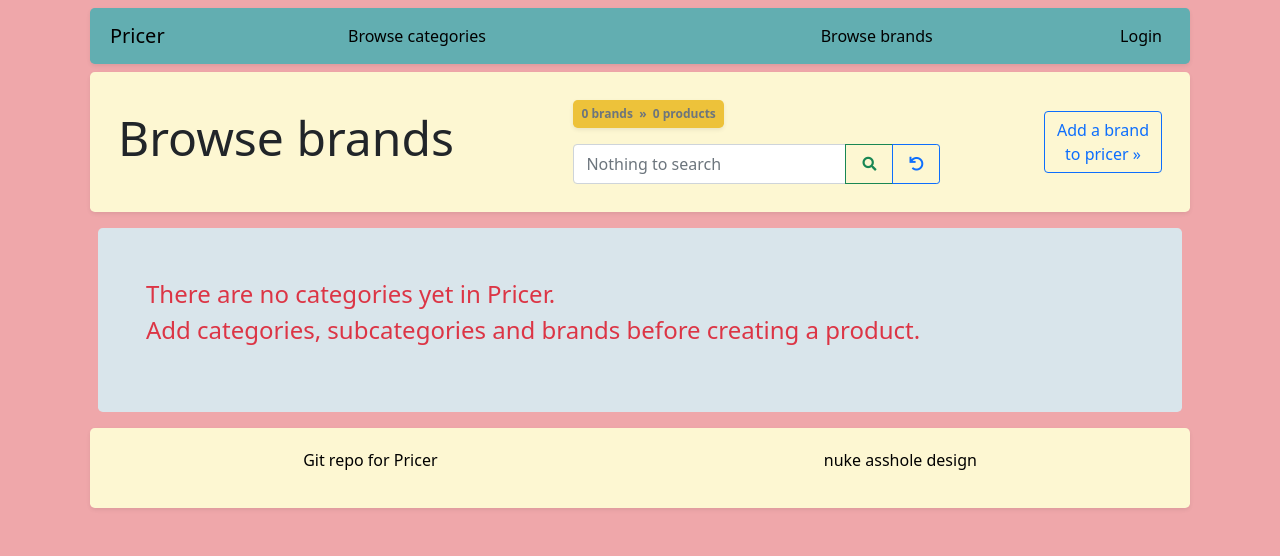
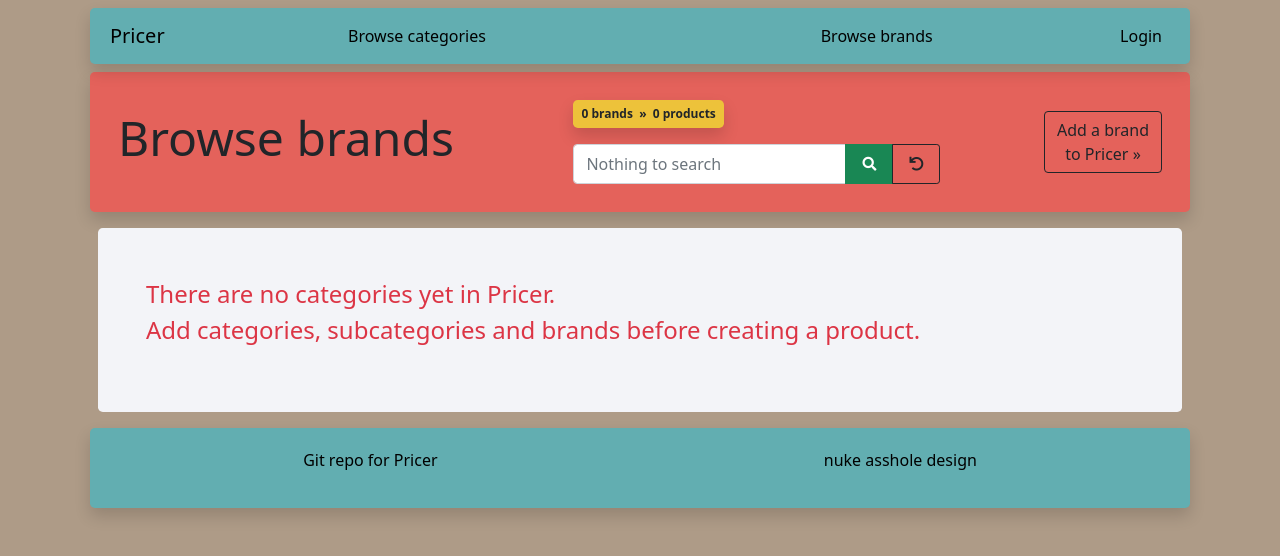
Before and after one commit to Inu-Oh/prcr, a Django app: page /brands in a window 1280 px wide. Shown: the top 556 px of the page. Run offline with Django 4.2, Linux system fonts and the light colour scheme; data that the repository does not hold is empty; some libraries are stand-ins or nearby versions.

Commit message:
adapted new color sheme to all templates

```diff
--- a/cap/home/static/css/main.css
+++ b/cap/home/static/css/main.css
@@ -1,18 +1,18 @@
 :root {
-    --inuOhSky:#d9e5eb;
-    --inuOhKimono:#efa7aa;
+    --inuOhSky:#f3f4f8;
+    --inuOhKimono:#e4625b;
     --inuOhHair:#62aeb1;
     --inuOhYukata:#fdf7d2;
     --inuOhFan:#edc23a;
-    --inuOhDrum:#ddd5c1;
+    --inuOhDrum:#ae9b87;
     --inuOhHat:#80999c;
 }
 
 body, .no-bg {
-    background-color: var(--inuOhKimono) !important;
+    background-color: var(--inuOhDrum) !important;
 }
 
-.nav {
+.nav, .footer {
     background-color: var(--inuOhHair) !important;
 }
 
@@ -20,8 +20,8 @@ body, .no-bg {
     width: 39px;
 }
 
-.header, .footer, .heading {
-    background-color: var(--inuOhYukata) !important;
+.header, .heading {
+    background-color: var(--inuOhKimono) !important;
 }
 
 .main, .section, .cards, .product, .no-content {
@@ -106,7 +106,7 @@ body, .no-bg {
 #product-profile-no-pic {
     width: 100%;
     height: 100%;
-    background-color: var(--inuOhDrum);
+    background-color: var(--inuOhYukata);
 }
 
 #product-profile-no-pic:hover {
@@ -122,7 +122,7 @@ body, .no-bg {
 }
 
 #price-history {
-    background-color: var(--inuOhDrum) !important;
+    background-color: var(--inuOhYukata) !important;
 }
 
 #comments {
--- a/cap/home/templates/base_bootstrap.html
+++ b/cap/home/templates/base_bootstrap.html
@@ -18,7 +18,7 @@
             {% block navbar %}{% endblock navbar %}
 
 
-            <header class="header p-3 m-2 bg-light rounded-3 shadow-sm">
+            <header class="header p-3 m-2 bg-light rounded-3 shadow">
                 <div class="container-fluid py-1 d-flex justify-content-between align-items-center">
                     {% block page_header %}{% endblock page_header %}
                 </div>
@@ -30,7 +30,7 @@
             </main>
 
             <div class="mt-3"></div>
-            <footer class="footer p-3 m-2 bg-light rounded-3 shadow-sm">
+            <footer class="footer p-3 m-2 bg-light rounded-3 shadow">
                 <div class="container-fluid p-1 d-flex justify-content-around align-items-center">
                     <p><a href="https://github.com/Inu-Oh/prcr"
                         class="link-style">Git repo for Pricer</a></p>
--- a/cap/home/templates/base_form.html
+++ b/cap/home/templates/base_form.html
@@ -5,7 +5,7 @@
 
 
 {% block content %}
-<div class="main p-1 m-3 bg-light rounded-3 shadow-sm">
+<div class="main p-1 m-3 bg-light rounded-3 shadow">
     <div class="container-fluid p-3">
         {% load crispy_forms_tags %}
         <form action="" method="post" id="upload_form" enctype="multipart/form-data">
--- a/cap/home/templates/base_menu.html
+++ b/cap/home/templates/base_menu.html
@@ -3,7 +3,7 @@
 {% load app_tags %} <!-- see home/templatetags/app_tags.py -->
 
 {% block navbar %}
-<nav class="nav p-2 m-2 navbar navbar-expand-sm navbar-light bg-light rounded-3 shadow-sm">
+<nav class="nav p-2 m-2 navbar navbar-expand-sm navbar-light bg-light rounded-3 shadow">
     <div class="container-fluid">
         {% url 'prcr:main_list' as x %}
         <a class="navbar-brand link-style" href="{{ x }}">Pricer</a>
--- a/cap/prcr/templates/prcr/brand_list.html
+++ b/cap/prcr/templates/prcr/brand_list.html
@@ -6,7 +6,7 @@
 <h2 class="display-5 text-dark">
     Browse brands</h2>
 <div>
-    <p class="header-stat badge text-secondary m-2 p-2 rounded-3 shadow-sm">
+    <p class="header-stat badge text-dark m-2 p-2 rounded-3 shadow">
         {% if search %} Your search found {{ filtered_list|length }} categories {% else %}
         {% if brand_list|length != 1 %} {{ brand_list|length }} brands &nbsp;&raquo;&nbsp;
         {% else %} {{ brand_list|length }} brand &nbsp;&raquo;&nbsp; {% endif %}
@@ -22,14 +22,14 @@
             <option value="{{ brand.brand }}"> {{ brand.brand }} </option>
             {% endfor %}{% endif %}
         </datalist>
-        <button type="submit" class="btn btn-sm btn-outline-success">
+        <button type="submit" class="btn btn-sm btn-success">
             <i class="fa fa-search p-2"></i></button>
-        <a href="{% url 'prcr:main_list' %}" class="btn btn-sm btn-outline-primary">
+        <a href="{% url 'prcr:main_list' %}" class="btn btn-sm btn-outline-dark">
             <i class="fa fa-undo p-2"></i></a>
     </form>
 </div>
-<a class="header-link btn btn-md btn-outline-primary" href="{% url 'prcr:brand_create' %}">
-    Add a brand<br> to pricer &raquo;</a>
+<a class="header-link btn btn-md btn-outline-dark" href="{% url 'prcr:brand_create' %}">
+    Add a brand<br> to Pricer &raquo;</a>
 {% endblock page_header %}
 
 
@@ -37,10 +37,10 @@
 {% if filtered_list %}
 {% for brand in filtered_list %}
 <section class="container-fluid mt-3">
-    <h4 class="heading p-3 mt-3 bg-light rounded-3 shadow-sm text-dark d-flex justify-content-between align-items-center">
+    <h4 class="heading p-3 mt-3 bg-light rounded-3 shadow text-dark d-flex justify-content-between align-items-center">
         {{ brand }}
         <a href="{% url 'prcr:product_brand_create' brand.id %}"
-            class="btn btn-sm btn-outline-secondary">
+            class="btn btn-sm btn-outline-dark">
             Add {{ brand.brand }} products &raquo;</a>
     </h4>
 </section>
@@ -50,7 +50,7 @@
         {% for product in product_list %}
         {% if product.brand.id == brand.id %}
         <a href="{% url 'prcr:product_detail' product.id %}" class="link-style col-md-6">
-            <div class="cards card p-2 mt-3 row g-0 border rounded-3 overflow-hidden shadow-sm h-md-250 position-relative">
+            <div class="cards card p-2 mt-3 row g-0 border rounded-3 overflow-hidden shadow h-md-250 position-relative">
                 <div class="row g-0 card-header flex-md-row">
                     <h5 class="link-style fs-3 text-dark pt-2">
                     {{ product.product }}
--- a/cap/prcr/templates/prcr/feature_form.html
+++ b/cap/prcr/templates/prcr/feature_form.html
@@ -3,7 +3,7 @@
 
 {% block page_header %}
 <h3 class="display-6 text-dark">Add a new feature to<br>
-    <span class="text-primary display-3"> {{ product.product }} </span>
+    <span class="display-3"> {{ product.product }} </span>
     <span class="text-small"> ({{ product.brand.brand }}) </span></h3>
 {% endblock page_header %}
 
--- a/cap/prcr/templates/prcr/price_form.html
+++ b/cap/prcr/templates/prcr/price_form.html
@@ -2,8 +2,8 @@
 
 
 {% block page_header %}
-<h3 class="display-6 text-dark">Add a new price link to<br>
-    <span class="text-primary display-3"> {{ product.product }} </span>
+<h3 class="display-6 text-dark">Add a new price link for<br>
+    <span class="display-3"> {{ product.product }} </span>
     <span class="text-small"> ({{ product.brand.brand }}) </span></h3>
 {% endblock page_header %}
 
--- a/cap/prcr/templates/prcr/price_update_form.html
+++ b/cap/prcr/templates/prcr/price_update_form.html
@@ -3,7 +3,7 @@
 
 {% block page_header %}
 <h3 class="display-6 text-dark">Edit price for<br>
-    <span class="text-primary display-3"> {{ price.product.product }} </span>
+    <span class="display-3"> {{ price.product.product }} </span>
     <span class="text-small"> ({{ price.product.brand.brand }}) </span></h3>
 {% endblock page_header %}
 
```
Also changed, not shown: cap/prcr/templates/prcr/main_list.html (+7 -7 lines), cap/prcr/templates/prcr/product_detail.html (+16 -16 lines), cap/prcr/templates/prcr/product_list.html (+5 -5 lines).
